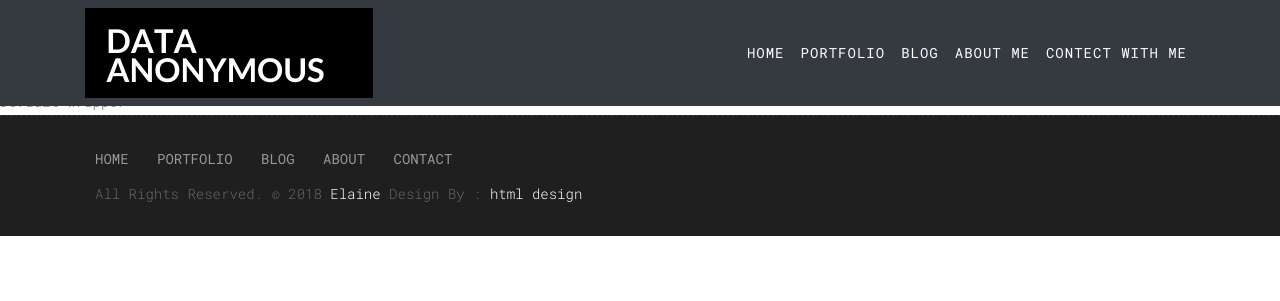
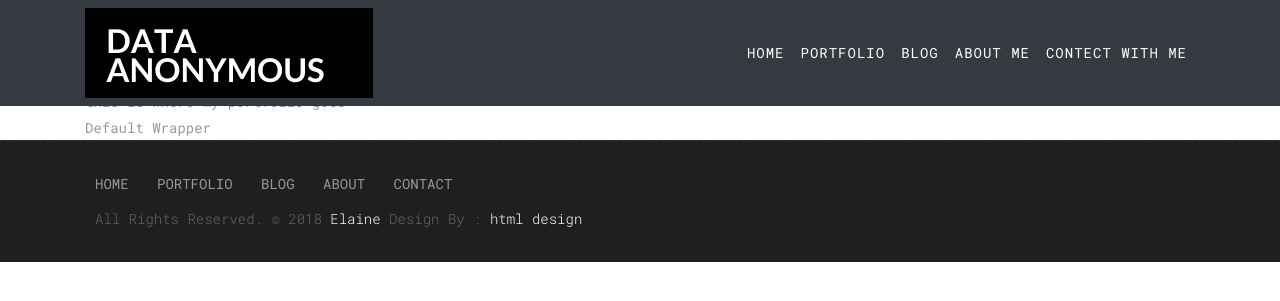
Before and after one commit to Elaine-learning-p/Data-Anonymous, a Jekyll site: the page built from Portfolio.html, in a window 1280 px wide. Shown: the top 301 px of the page. Built offline with Jekyll 4.4.1, drawn with Linux system fonts in a browser that asks for light colours; nearby versions of some CDN libraries; library files that are not in the unit come from our copies.

Commit message:
Update default.html

```diff
--- a/_layouts/default.html
+++ b/_layouts/default.html
@@ -9,7 +9,8 @@
   <div>
       {% include navigation.html %}
   </div>
-  <div>
+  <br>
+ <div class="container">
     Default Wrapper <br>
 
 
```
